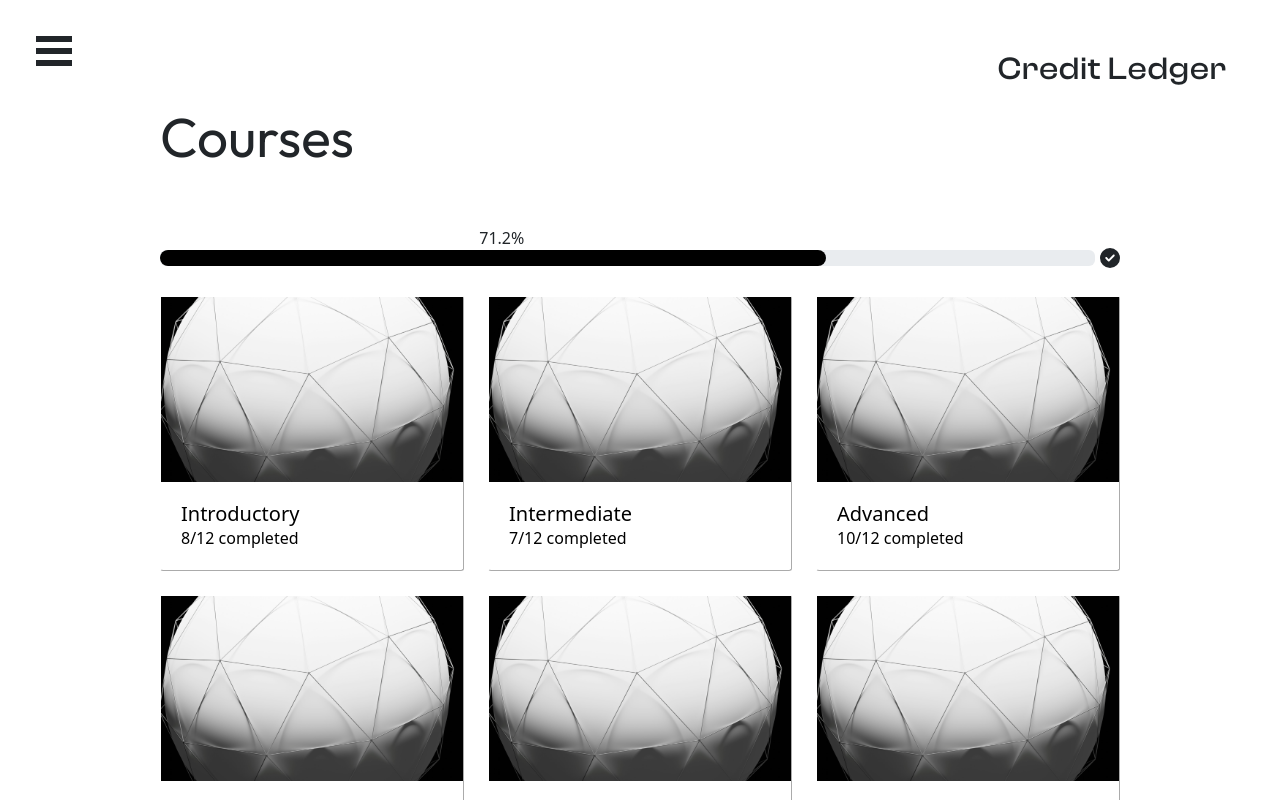
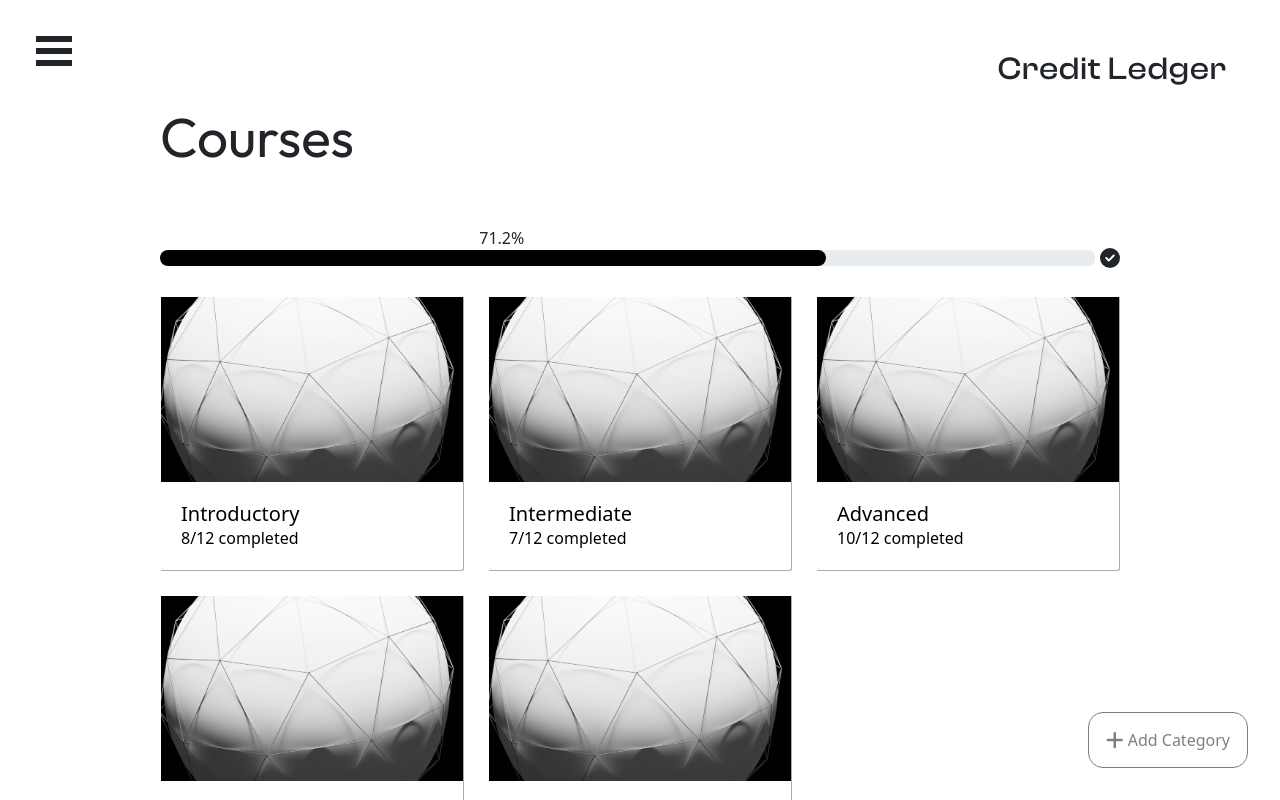
Before and after one commit to adityasundar15/CourseTracker, a React (Vite) app: page /courses in a window 1280 px wide. Shown: the top 800 px of the page. Built offline with nearby package versions, Linux system fonts and the light colour scheme.

Commit message:
Added 'Add Category' dialog

```diff
--- a/package.json
+++ b/package.json
@@ -19,10 +19,11 @@
     "bootstrap": "^5.3.3",
     "framer-motion": "^11.0.8",
     "react": "^18.2.0",
-    "react-bootstrap": "^2.10.1",
+    "react-bootstrap": "^2.10.2",
     "react-burger-menu": "^3.0.9",
     "react-dom": "^18.2.0",
     "react-icons": "^5.0.1",
+    "react-id-swiper": "^4.0.0",
     "react-router-dom": "^6.21.0"
   },
   "devDependencies": {
--- a/src/App.css
+++ b/src/App.css
@@ -60,6 +60,18 @@ html, body, #root, #outer-container, #page-wrap, #parent-container, #profile-pag
     max-height: none !important;
     max-width: none !important;
     width: 50% !important;
+}
+
+.modal-subtitle{
+    display: block;
+    opacity: 0.5;
+    margin-left: 1rem;
+    margin-top: 0.2rem;
+  }
+
+.modal-info{
+    display: block;
+    opacity: 0.5;
 }
 
 /* App Title */
@@ -236,6 +248,16 @@ Note: Beware of modifying this element as it can break the animations - you shou
     border-radius: 30px !important;
 }
 
+.position-relative {
+    position: relative;
+  }
+
+  .floating-button-container {
+    position: absolute;
+    bottom: -6rem;
+    right: 0rem;
+  }
+
 /* #endregion */
 
 /* ---------------- */
--- a/src/pages/Courses.tsx
+++ b/src/pages/Courses.tsx
@@ -1,11 +1,15 @@
-import { Button, Card, Row, ProgressBar } from "react-bootstrap";
+import { useState } from "react";
+import { Button, Card, Row, ProgressBar, Modal } from "react-bootstrap";
 import { useNavigate } from "react-router-dom";
 import placeHolderPic from "../assets/default_courses.png";
 import { FontAwesomeIcon } from "@fortawesome/react-fontawesome";
-import { faCheckCircle } from "@fortawesome/free-solid-svg-icons";
+import { faCheckCircle, faPlus } from "@fortawesome/free-solid-svg-icons";
+import { Carousel } from "react-bootstrap";
+
 
 function Courses() {
   const navigate = useNavigate();
+  const [showAddModal, setShowAddModal] = useState(false);
 
   const navigateHome = () => {
     navigate("/");
@@ -15,16 +19,22 @@ function Courses() {
     navigate(`/${course.toLowerCase()}`);
   };
 
+  const handleShowAddModal = () => {
+    setShowAddModal(true);
+  };
+
+  const handleCloseAddModal = () => {
+    setShowAddModal(false);
+  };
+
   const courses = [
     { name: "Introductory", completed: 8, total: 12 },
     { name: "Intermediate", completed: 7, total: 12 },
     { name: "Advanced", completed: 10, total: 12 },
     { name: "Seminar", completed: 4, total: 8 },
     { name: "Language", completed: 18, total: 22 },
-    { name: "Unititled", completed: 0, total: 0 },
   ];
 
-  // Calculate overall progress
   const totalCompleted = courses.reduce(
     (acc, course) => acc + course.completed,
     0
@@ -34,12 +44,21 @@ function Courses() {
 
   return (
     <div id="parent-container">
-      <div className="top-right-element">
-        <Button className="" variant="" onClick={navigateHome} size="lg">
-          <span className="mini-title text-center">Credit Ledger</span>
-        </Button>
-      </div>
-      <div className="w-75 h-100 d-flex flex-column">
+      <header
+        style={{
+          position: "fixed",
+          zIndex: 1000,
+          width: "100%",
+          backgroundColor: "white",
+        }}
+      >
+        <div className="top-right-element">
+          <Button className="" variant="" onClick={navigateHome} size="lg">
+            <span className="mini-title text-center">Credit Ledger</span>
+          </Button>
+        </div>
+      </header>
+      <div className="w-75 h-100 d-flex flex-column position-relative">
         <span className="course-page-title">Courses</span>
         <div className="progress-container">
           <div className="progress-bar">
@@ -86,11 +105,100 @@ function Courses() {
               </button>
             </div>
           ))}
-          <Card.Body className="cardtext">
-            <Card.Title>Untitled</Card.Title>
-            <Card.Text>0/0 completed</Card.Text>
-          </Card.Body>
         </Row>
+        <div className="floating-button-container">
+          <Button
+            className="floating-button"
+            onClick={handleShowAddModal}
+            style={{
+              backgroundColor: "white",
+              color: "black",
+              borderColor: "black",
+              opacity: "0.5",
+              transition: "0.2s ease-in-out",
+              borderRadius: "15px",
+              width: "10rem",
+              height: "3.5rem",
+              position: "fixed",
+              bottom: "2rem",
+              right: "2rem",
+              zIndex: 1000,
+            }}
+            onMouseEnter={(e) => {
+              e.currentTarget.style.opacity = "1";
+              e.currentTarget.style.boxShadow =
+                "0 4px 8px 0 rgba(0, 0, 0, 0.2)";
+            }}
+            onMouseLeave={(e) => {
+              e.currentTarget.style.opacity = "0.5";
+              e.currentTarget.style.boxShadow = "0 4px 8px 0 rgba(0, 0, 0, 0)";
+            }}
+          >
+            <FontAwesomeIcon icon={faPlus} size="lg" /> Add Category
+          </Button>
+        </div>
+        <Modal show={showAddModal} onHide={handleCloseAddModal}>
+          <Modal.Header closeButton>
+            <Modal.Title>Add Category</Modal.Title>
+            <span className="modal-subtitle">Add a new course category</span>
+          </Modal.Header>
+          <Modal.Body>
+            <div className="mb-3">
+              <h5>Course Group</h5>
+              <input
+                type="text"
+                className="form-control"
+                placeholder="Enter Course Group"
+                id="courseGroupInput"
+              />
+              <span className="modal-info">e.g/Advanced</span>
+            </div>
+            <div className="mb-3" style={{marginTop:'2rem'}}>
+              <h5>Required Credits</h5>
+              <select className="form-select" style={{width:'12rem'}} id="requiredCreditsSelect">
+                <option>Select Credit</option>
+                <option value="1">1 Credit</option>
+                <option value="2">2 Credits</option>
+                <option value="3">3 Credits</option>
+                <option value="4">4 Credits</option>
+                <option value="5">5 Credits</option>
+                <option value="6">6 Credits</option>
+              </select>
+              <span className="modal-info">e.g/15 credits</span>
+            </div>
+            <div className="mb-3" style={{marginTop:'2rem'}}>
+      <h5>Background Image</h5>
+      <Carousel indicators={true}>
+        <Carousel.Item>
+          <img
+            className="d-block w-100"
+            src="https://via.placeholder.com/800x400?text=Image+1"
+            alt="First slide"
+          />
+        </Carousel.Item>
+        <Carousel.Item>
+          <img
+            className="d-block w-100"
+            src="https://via.placeholder.com/800x400?text=Image+2"
+            alt="Second slide"
+          />
+        </Carousel.Item>
+        <Carousel.Item>
+          <img
+            className="d-block w-100"
+            src="https://via.placeholder.com/800x400?text=Image+3"
+            alt="Third slide"
+          />
+        </Carousel.Item>
+      </Carousel>
+    </div>
+          </Modal.Body>
+          <Modal.Footer>
+            <Button variant="primary" onClick={() => {}} style={{backgroundColor:'black', borderColor:'black'}}>
+              Add
+            </Button>
+          </Modal.Footer>
+        </Modal>
       </div>
     </div>
   );
```
Also changed, not shown: 2 other files (tests, documents, lock files or other folders).
